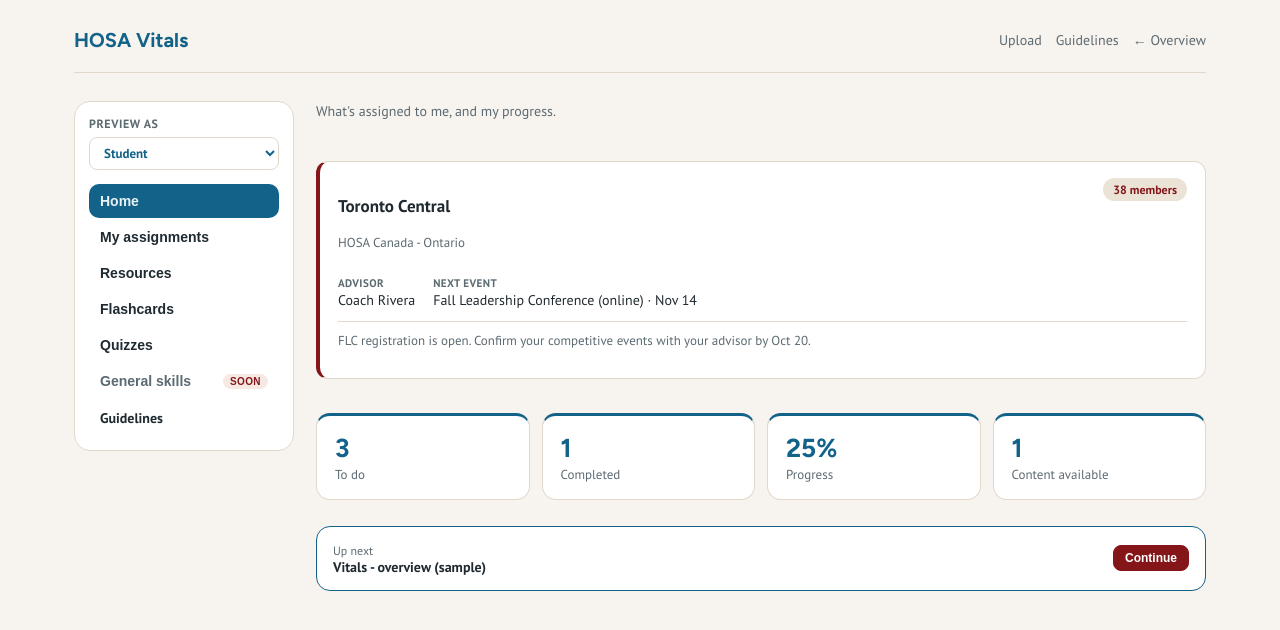
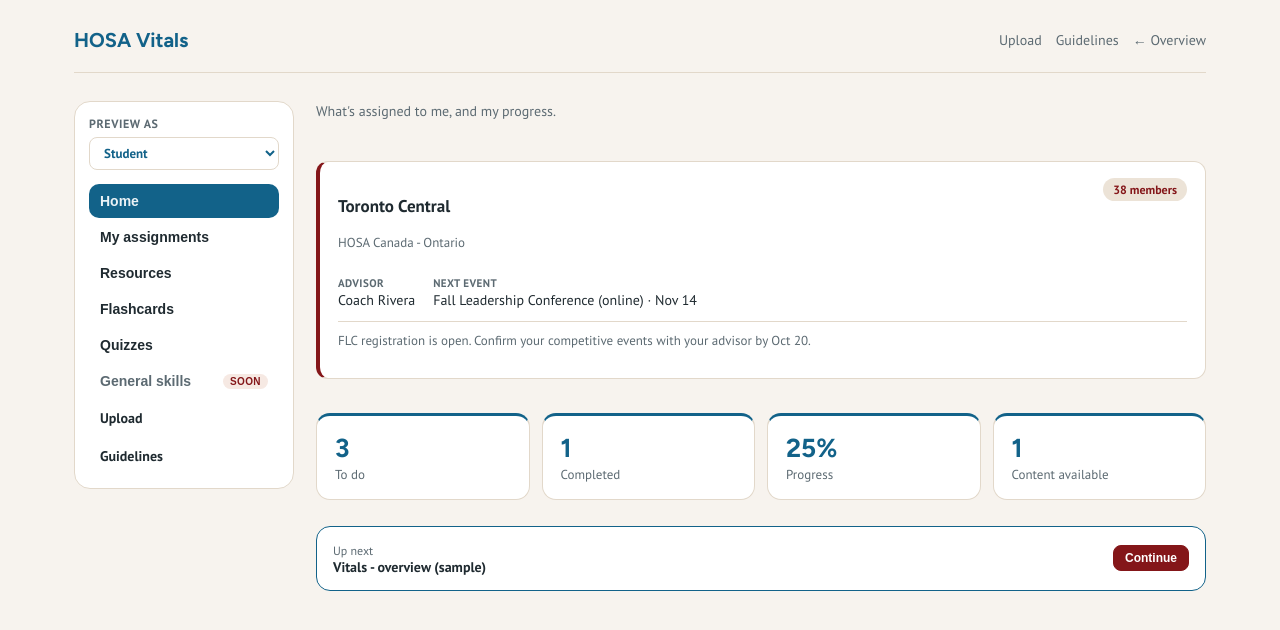
Before and after one commit to DanielWLiu07/vellum, a Next.js app: page /dashboard in a window 1280 px wide. Shown: the top 630 px of the page. Built offline with nearby package versions, Linux system fonts and the light colour scheme.

Commit message:
feat(nav): Upload and Guidelines as left-nav rows for every role
NavItem gains an href variant so link rows render in the same list with
the same styling as section switches; the bolted-on Guidelines link
below the nav is gone. All four roles get Upload + Guidelines.

```diff
--- a/components/dashboard.tsx
+++ b/components/dashboard.tsx
@@ -119,7 +119,15 @@ function useModal(onClose: () => void) {
 
 /* ---------------------------------------------------------------- main */
 
-type NavItem = { id: string; label: string; soon?: boolean };
+// `href` items render as real links (Upload / Guidelines pages) instead of
+// section switches — first-class rows in the same list, same styling.
+type NavItem = { id: string; label: string; soon?: boolean; href?: string };
+
+// Every role gets Upload + Guidelines at the bottom of their section list.
+const COMMON_LINKS: NavItem[] = [
+  { id: "upload", label: "Upload", href: "/upload" },
+  { id: "guidelines", label: "Guidelines", href: "/guidelines" },
+];
 
 // Left-nav sections per role. `soon` items are round-2 features (not built yet).
 const NAV: Record<Role, NavItem[]> = {
@@ -130,6 +138,7 @@ const NAV: Record<Role, NavItem[]> = {
     { id: "flashcards", label: "Flashcards" },
     { id: "quizzes", label: "Quizzes" },
     { id: "skills", label: "General skills", soon: true },
+    ...COMMON_LINKS,
   ],
   trainer: [
     { id: "lessons", label: "My lessons" },
@@ -137,6 +146,7 @@ const NAV: Record<Role, NavItem[]> = {
     { id: "flashcards", label: "Flashcards" },
     { id: "quizzes", label: "Quizzes" },
     { id: "skills", label: "General skills", soon: true },
+    ...COMMON_LINKS,
   ],
   // An advisor is also a student (some students are advisors), so they get the
   // full student menu plus their advisor-only sections.
@@ -149,6 +159,7 @@ const NAV: Record<Role, NavItem[]> = {
     { id: "trainers", label: "My trainers" },
     { id: "lessons", label: "Chapter lessons" },
     { id: "skills", label: "General skills", soon: true },
+    ...COMMON_LINKS,
   ],
   admin: [
     { id: "overview", label: "Overview" },
@@ -157,6 +168,7 @@ const NAV: Record<Role, NavItem[]> = {
     { id: "access", label: "Roles & access" },
     { id: "activity", label: "Activity log" },
     { id: "settings", label: "Settings" },
+    ...COMMON_LINKS,
   ],
 };
 
@@ -286,7 +298,17 @@ export function Dashboard() {
             </select>
           </div>
           <nav className="dash-nav" aria-label="Sections">
-            {NAV[role].map((item) => (
+            {NAV[role].map((item) =>
+              item.href ? (
+                <Link
+                  key={item.id}
+                  href={item.href}
+                  className="dash-nav-item dash-nav-link"
+                  data-testid={`nav-${item.id}`}
+                >
+                  <span className="dash-nav-label">{item.label}</span>
+                </Link>
+              ) : (
                 <button
                   key={item.id}
                   type="button"
@@ -298,10 +320,8 @@ export function Dashboard() {
                   <span className="dash-nav-label">{item.label}</span>
                   {item.soon && <span className="dash-nav-soon">Soon</span>}
                 </button>
-            ))}
-            <Link href="/guidelines" className="dash-nav-item dash-nav-link" data-testid="nav-guidelines">
-              <span className="dash-nav-label">Guidelines</span>
-            </Link>
+              ),
+            )}
           </nav>
         </aside>
 
```
Lines whose indentation alone changed are shown as unchanged.
